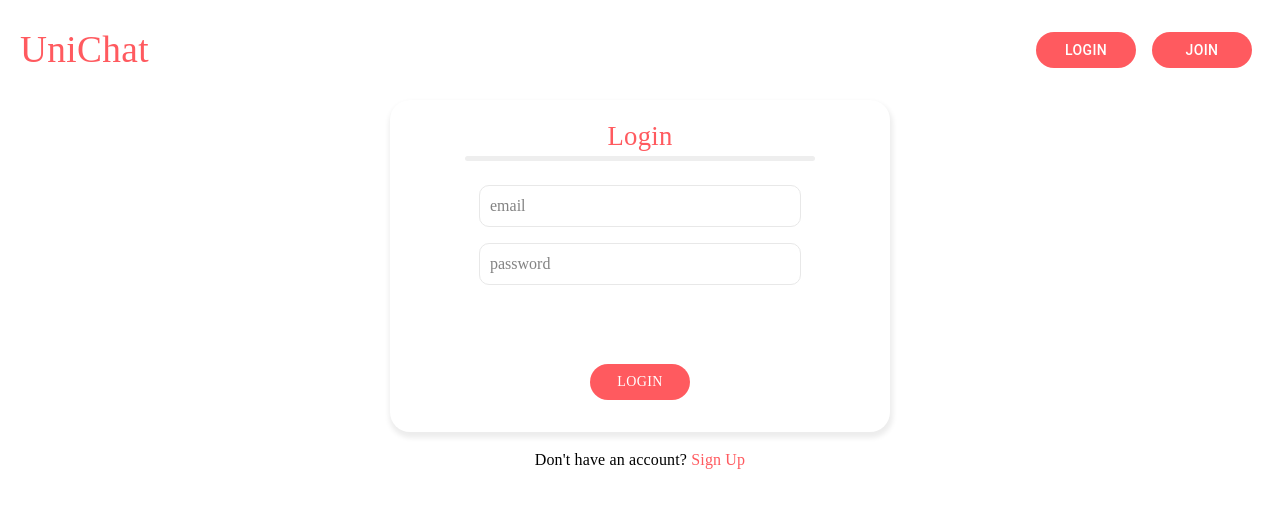
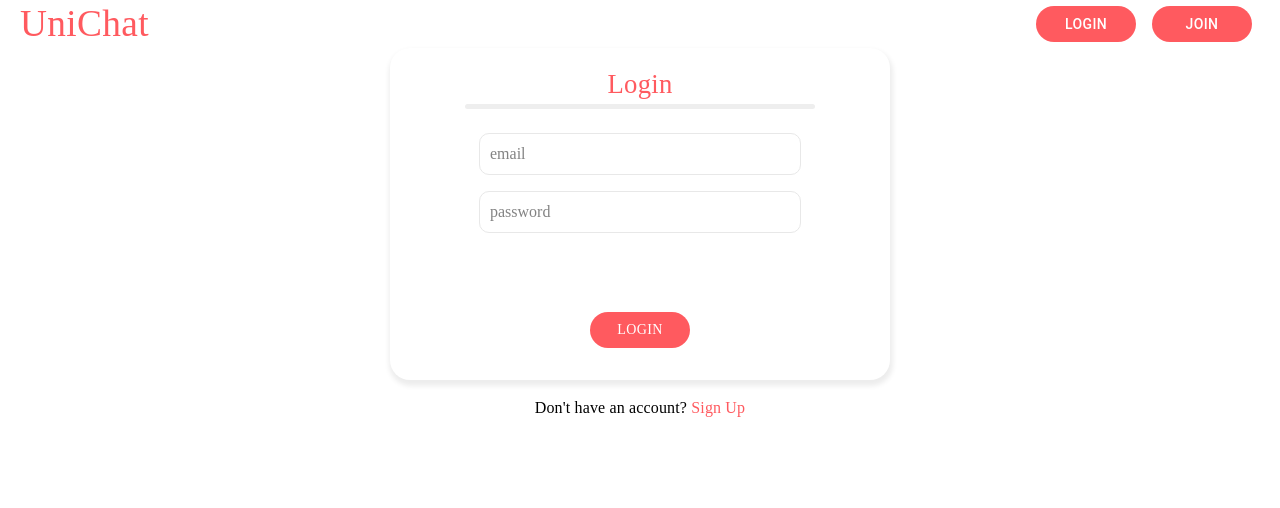
Before and after one commit to andaniel2029/unichat, a React (Create React App) app: page /login in a window 1280 px wide. Shown: the top 508 px of the page. Built offline with nearby package versions, Linux system fonts and the light colour scheme; no server answers; a web font is replaced by a local one.

Commit message:
adjusted containers to make Chat span to viewport bottom

```diff
--- a/src/App.tsx
+++ b/src/App.tsx
@@ -7,16 +7,23 @@ import Home from './components/pages/Home/Home';
 import Login from './components/pages/Login';
 import PrivateRoute from './components/PrivateRoute';
 
-// import { makeStyles } from '@material-ui/core/styles';
+import { makeStyles, Theme } from '@material-ui/core/styles';
 import { SocketProvider } from './contexts/SocketProvider';
 import { AppDataProvider } from './contexts/AppDataProvider';
 import Chat from './components/pages/Chat/Chat';
 
-// const useStyles = makeStyles((theme) => ({
+const useStyles = makeStyles((theme:Theme) => ({
 
-// }));
+  nav: {
+    height: '6vh',
+    padding: '20px'
+  }
+
+}));
 
 export default function App() {
+
+  const classes = useStyles();
 
   return (
     <Router>
@@ -24,7 +31,7 @@ export default function App() {
         <AuthProvider>
           <SocketProvider>
           <Grid container>
-            <Grid item xs={12}>
+            <Grid item xs={12} className={classes.nav}>
               <Nav />
             </Grid>
             <Grid item xs={12}>
--- a/src/components/nav/Nav.tsx
+++ b/src/components/nav/Nav.tsx
@@ -11,8 +11,7 @@ const useStyles = makeStyles((theme) => ({
     display: 'flex',
     justifyContent: 'space-between',
     alignItems: 'center',
-    padding: '20px',
-    height: '60px',
+    height: '100%',
   },
 
   buttonContainer: {
--- a/src/components/pages/Chat/Chat.tsx
+++ b/src/components/pages/Chat/Chat.tsx
@@ -21,11 +21,14 @@ const useStyles = makeStyles((theme) => ({
     display: 'flex',
     flexDirection: 'column',
     alignItems: 'center',
+    flexFlow: 'column',
+    height: '94vh',
+    // border: '1px solid red'
   },
 
   main: {
     display: 'flex',
-    width: '85%',
+    height: '85%',
     justifyContent: 'space-between',
     animation: '$fadeIn 1.5s ease-in-out',
   },
@@ -33,12 +36,12 @@ const useStyles = makeStyles((theme) => ({
   chat: {
     display: 'flex',
     flexDirection: 'column',
-    width: '80%',
+    height: '100%',
   },
 
   usersFeedContainer: {
     display: 'flex',
-    height: '550px',
+    height: '100%',
     borderRadius: '20px',
     boxShadow: "1px 8px 15px 2px #EDEDED",
 
@@ -71,7 +74,6 @@ const useStyles = makeStyles((theme) => ({
     display: 'flex',
     flexDirection: 'column',
     height: '400px',
-    marginLeft: '4rem',
     marginTop: '20px',
     alignItems: 'center',
 
@@ -212,6 +214,7 @@ export default function Chat({ location }: RouteComponentProps) {
   }
 
   useEffect(() => {
+    if(!socket) return;
     socket.on('show-typing', (typingUser:any) => {
 
       clearTimeout(timeout);
@@ -238,8 +241,8 @@ export default function Chat({ location }: RouteComponentProps) {
   return (
     <Grid container className={classes.root}>
       <Header title={room}/>
-      <div className={classes.main}>
-        <div className={classes.chat}>
+      <Grid container className={classes.main}>
+        <Grid item xs={12} md={9} className={classes.chat}>
           <div className={classes.alertContainer}>
             {showUpdateMessage && <Typography className={`${classes.alertText}`}>{updateMessage}</Typography>}
           </div>
@@ -252,8 +255,8 @@ export default function Chat({ location }: RouteComponentProps) {
               <Input sendMessage={sendMessage} userTyping={userTyping}/>
             </div>
           </div>
-        </div>
-        <div className={classes.otherRoomsMain}>
+        </Grid>
+        <Grid item xs={12} md={3} className={classes.otherRoomsMain}>
           <div className={classes.otherRoomsTitleContainer}>
             <Typography className={`${classes.otherRoomsTitle}`}>Other Rooms</Typography>
           </div>
@@ -262,8 +265,8 @@ export default function Chat({ location }: RouteComponentProps) {
               return <CourseItem key={course.id} course={course} home={false} />
             })}
           </div>
-        </div>
-      </div>
+        </Grid>
+      </Grid>
     </Grid>
   )
 }
--- a/src/components/pages/Chat/Header.tsx
+++ b/src/components/pages/Chat/Header.tsx
@@ -8,9 +8,9 @@ const useStyles = makeStyles((theme) => ({
     display: 'flex',
     justifyContent: 'center',
     alignItems: 'center',
-    height: '140px',
-    marginBottom: '2rem',
-    background: '#F7F7F7'
+    height: '15%',
+    // marginBottom: '2rem',
+    background: '#F7F7F7',
   },
 
   text: {
```
